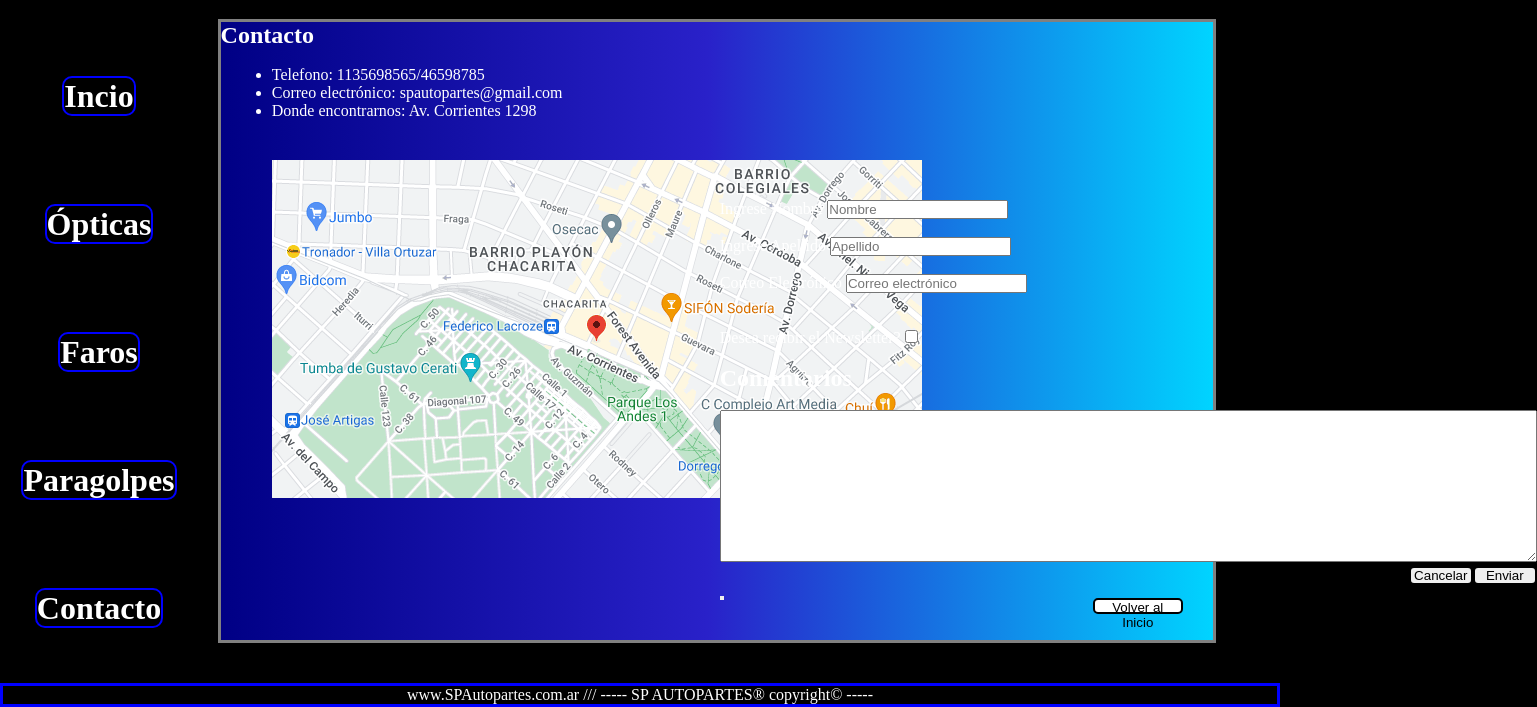
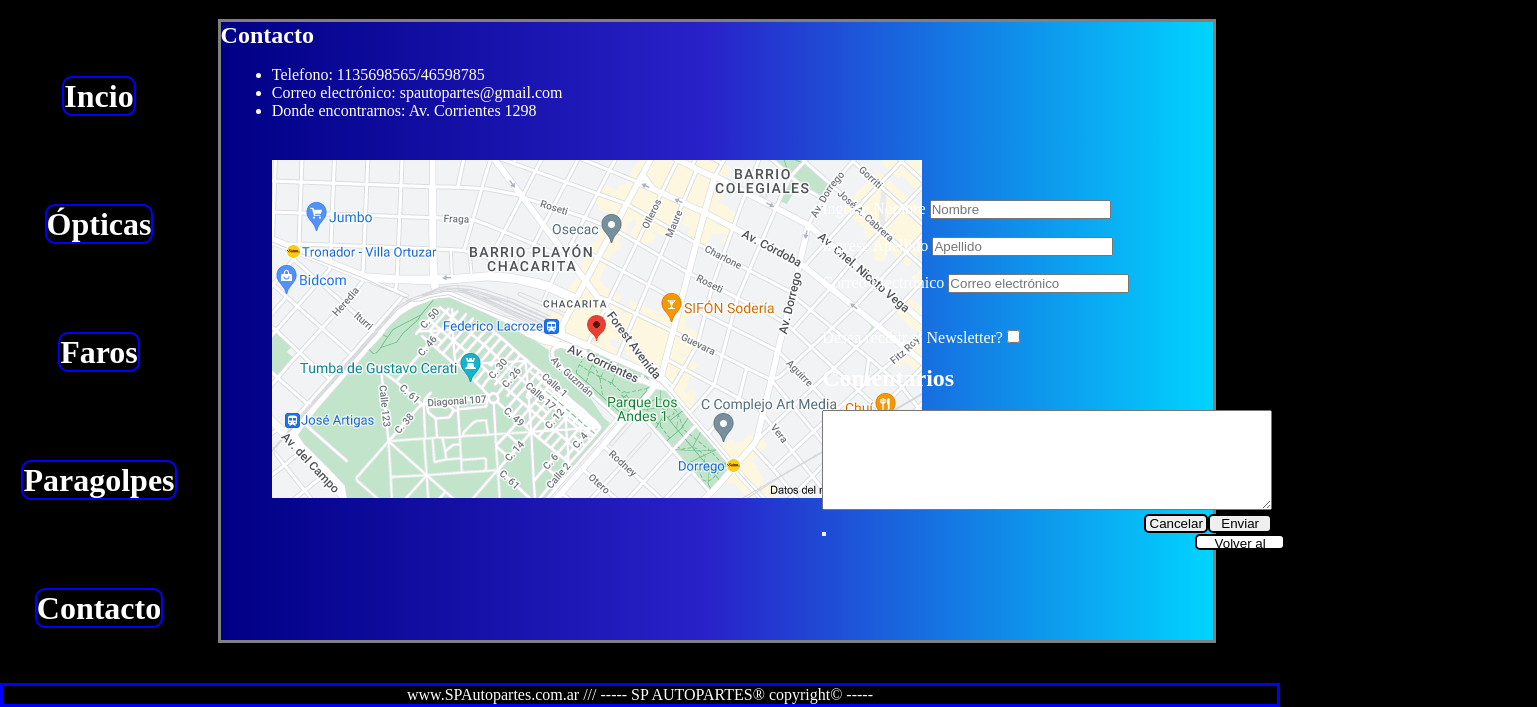
Before and after one commit to SantiPaez14/RepoSP, a plain HTML site: page pages/Contacto.html in a window 1280 px wide. Shown: the part 117-824 px from the top of the page, 1537 px wide, since content can reach past the window. Drawn offline with Linux system fonts and the light colour scheme.

Commit message:
correciones css CONTACTO

```diff
--- a/css/style.css
+++ b/css/style.css
@@ -399,4 +399,19 @@ select{
         height: 350px;
 
     }
+
+    textarea{
+        width: 450px;
+        height: 100px;
+    }
+
+    .div-dos{
+        margin-left: 43vw;
+    }
+
+    .button-contacto{
+        margin-right: 10vw;
+        position: absolute;
+
+    }
 }
```
